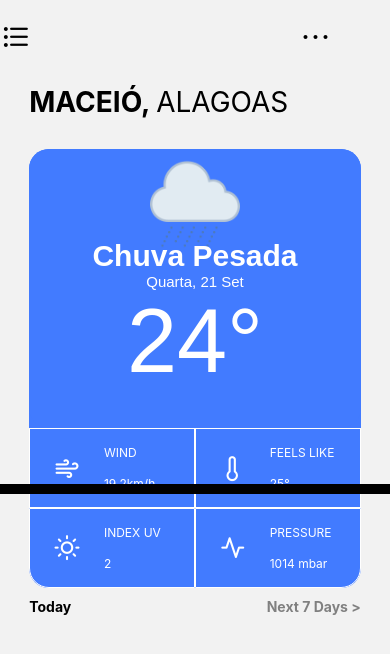
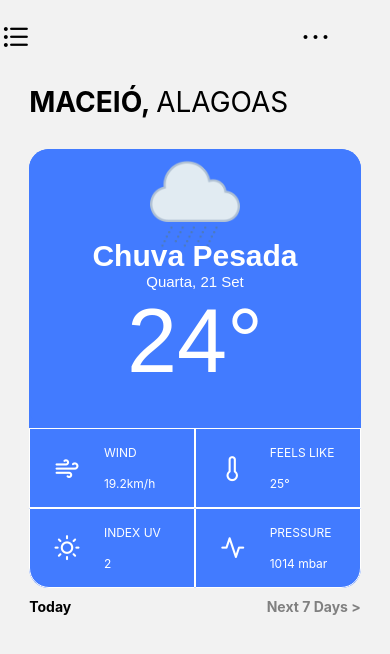
Before and after one commit to Betuelferreira/prmo-914A-main, a React Native app: screen / in a window 390 px wide. Shown: the top 654 px of the page. Built offline with nearby package versions, Linux system fonts and the light colour scheme.

Commit message:
nao sei mais

```diff
--- a/src/componentes/Lista.js
+++ b/src/componentes/Lista.js
@@ -13,15 +13,15 @@ export default function Lista() {
  return (
 
 
-  <ScrollView horizontal  showsHorizontalScrollIndicator={false} style={{height: 10, width:"100%", backgroundColor: "#000"}}>
+  <ScrollView horizontal  showsHorizontalScrollIndicator={false} style={{height: "40%", width:"100%",}}>
 
-     {/* <Carta hora="14:00" image={nchuva} temperatura="Now"></Carta>
+     <Carta hora="14:00" image={nchuva} temperatura="Now"></Carta>
      <Carta hora="15:00" image={nuvem} temperatura="28°"></Carta>
      <Carta hora="16:00" image={sol} temperatura="35°"></Carta>
      <Carta hora="17:00" image={nsol} temperatura="32°"></Carta>
      <Carta hora="18:00" image={nsol} temperatura="30°"></Carta>
      <Carta hora="19:00" image={nuvem} temperatura="29°"></Carta>
-     <Carta hora="20:00" image={lua} temperatura="28°"></Carta>   */}
+     <Carta hora="20:00" image={lua} temperatura="28°"></Carta>
 
   </ScrollView>
   );
--- a/src/telas/Login.js
+++ b/src/telas/Login.js
@@ -25,10 +25,12 @@ export default function Main() {
 
         <Infoat > </Infoat>
 
+      </View>
 
-      </View>
-      <Lista/>
+      {/* <Lista/> */}
+    </View>
 
-    </View>
+
+
   );
 }
```
